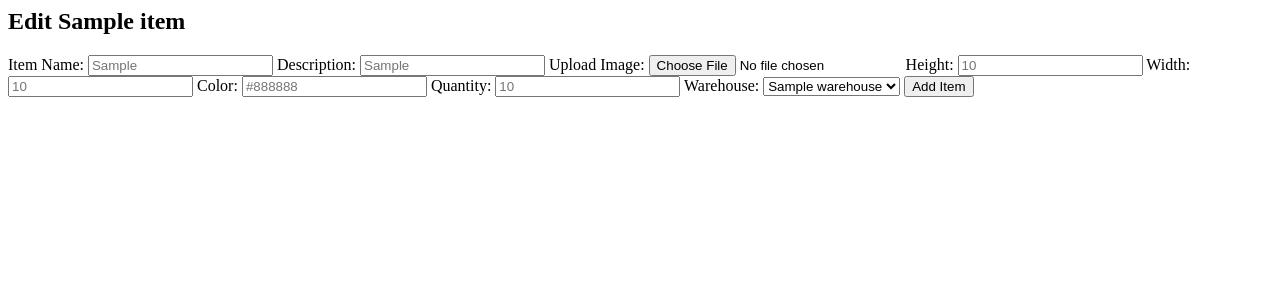
After one commit to JenniferFulton/homeDecor_store, a Django app: template homeDecor_store/store/templates/edit_item.html in a window 1280 px wide. The commit adds this page. Shown: the top 300 px of the page. Run offline with Django 3.2, Linux system fonts and the light colour scheme; the template is opened without the code that fills it: most values are stand-ins (such as "Sample title", 1, 10 or a date in 2020).

Commit message:
the ability to update an item has been done using the id in the url. Need to complete the update of an item on the back end

```diff
--- a/homeDecor_store/store/templates/add_item.html
+++ b/homeDecor_store/store/templates/add_item.html
@@ -28,6 +28,7 @@
 
     <label for="location">Warehouse:</label>
     <select id="location" name="location">
+        <option value=""></option>
         {% for warehouse in locations %}
         <option value={{warehouse.id}}>{{warehouse.name}}</option>
         {% endfor %}
--- /dev/null
+++ b/homeDecor_store/store/templates/edit_item.html
@@ -0,0 +1,33 @@
+<h2>Edit {{item.name}}</h2>
+<form action="/item_success" method="POST">
+    {% csrf_token %}
+    <label for='new_name'>Item Name:</label>
+    <input type='text' id='new_name' name='new_name' placeholder={{item.name}}>
+
+    <label for='new_description'>Description:</label>
+    <input type='text' id='new_description' name='new_description' placeholder={{item.description}}>
+
+    <label for='new_image'>Upload Image:</label>
+    <input type="file" id="new_image" name="new_image">
+
+    <label for='new_height'>Height:</label>
+    <input type='text' id='new_height' name='new_height' placeholder={{item.height}}>
+
+    <label for='new_width'>Width:</label>
+    <input type='text' id='new_width' name='new_width' placeholder={{item.width}}>
+
+    <label for='new_color'>Color:</label>
+    <input type='text' id='new_color' name='new_color' placeholder={{item.color}}>
+
+    <label for='new_quantity'>Quantity:</label>
+    <input type='text' id='new_quantity' name='new_quantity' placeholder={{item.quantity}}>
+
+    <label for="new_location">Warehouse:</label>
+    <select id="new_location" name="new_location" placeholder={{item.location}}>
+        {% for warehouse in locations %}
+        <option value={{warehouse.id}}>{{warehouse.name}}</option>
+        {% endfor %}
+    </select>
+
+    <input type='submit' value = "Add Item">
+</form>
--- a/homeDecor_store/store/templates/home.html
+++ b/homeDecor_store/store/templates/home.html
@@ -8,5 +8,5 @@
 <h3>{{item.name}}</h3>
 <img src={{item.image}} alt="Picture Not Available">
 <p>{{item.description}}</p>
-<a href='/edit_item'>Edit Item</a>
+<a href='/edit_item/{{item.id}}'>Edit Item</a>
 {% endfor %}
--- a/homeDecor_store/store/urls.py
+++ b/homeDecor_store/store/urls.py
@@ -7,4 +7,6 @@ urlpatterns = [
     path('new_warehouse', views.new_warehouse),
     path('warehouse_success', views.warehouse_success),
     path('item_success', views.item_success),
+    path('edit_item/<int:id>', views.edit_item),
+    # path('edit_success', views.edit_success),
 ]
```
Also changed, not shown: homeDecor_store/store/views.py (+11 -0 lines).
